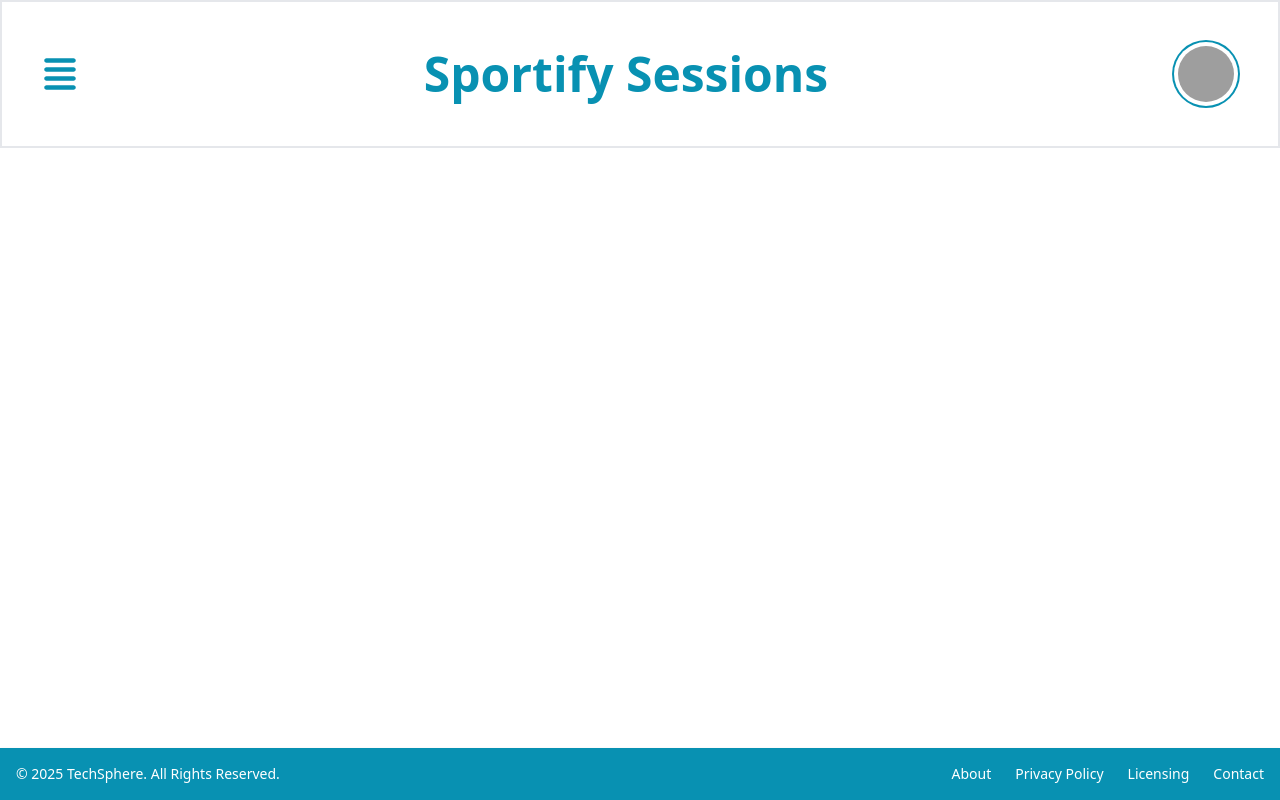
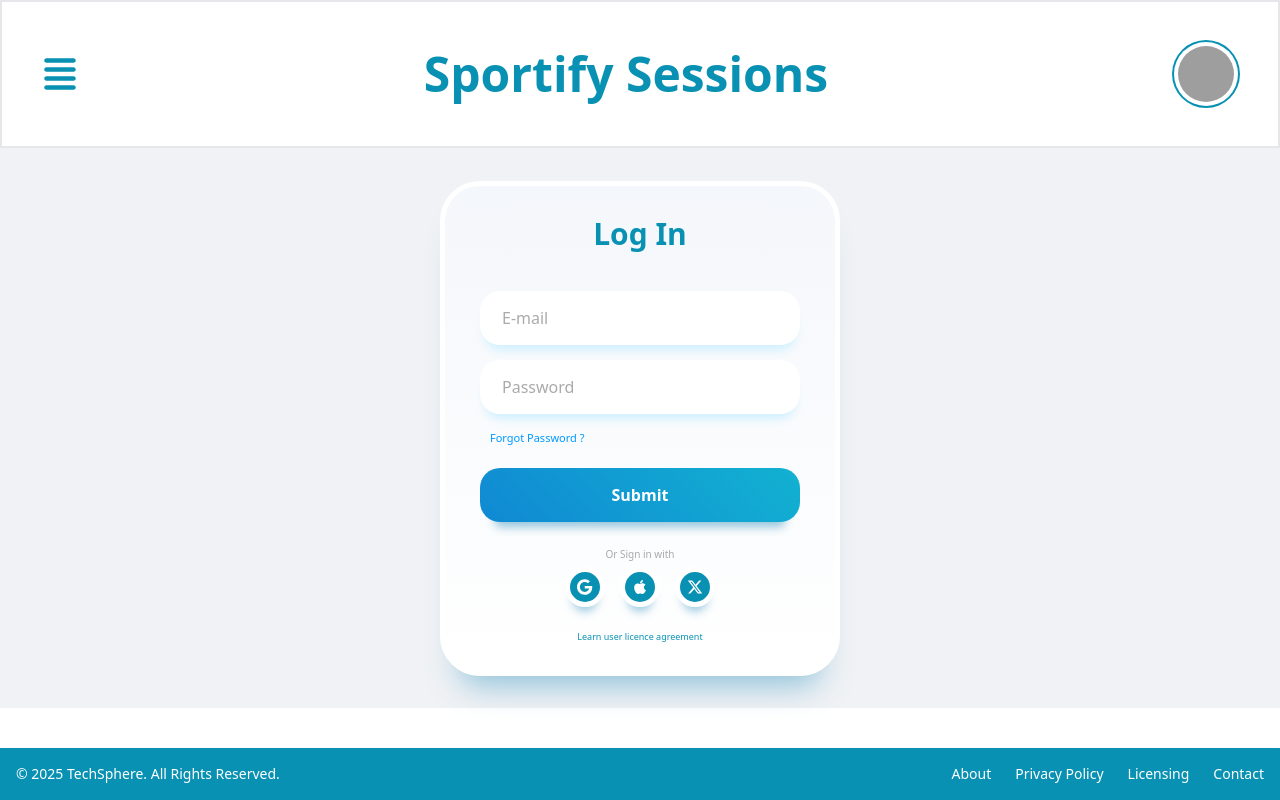
Before and after one commit to Arian-Y/Sportfity-FE-react, a React (Vite) app in the folder vite-project/: page /login in a window 1280 px wide. Built offline with nearby package versions, Linux system fonts and the light colour scheme; grey boxes are pictures that could not be loaded.

Commit message:
some fixes

```diff
--- a/vite-project/src/App.jsx
+++ b/vite-project/src/App.jsx
@@ -8,7 +8,7 @@ import MainPage from "./Pages/MainPage";
 import Match from "./components/Match";
 import "./App.css";
 import CreateMatch from "./components/CreateMatch";
-import SignIn from "./components/SignIn";
+import LogIn from "./components/LogIn";
 
 function App() {
   return (
@@ -17,7 +17,7 @@ function App() {
 
       <main className="flex-grow">
         <Routes>
-          <Route path="/signup" element={<SignIn />}></Route>
+          <Route path="/login" element={<LogIn />}></Route>
           <Route path="/" element={<MainPage />} />
           <Route path="/matches" element={<MatchList />} />
           <Route path="/leagues" element={<League />} />
--- a/vite-project/src/assets/SignIn.css
+++ b/vite-project/src/assets/SignIn.css
@@ -26,7 +26,7 @@
   text-align: center;
   font-weight: 900;
   font-size: 30px;
-  color: rgb(16, 137, 211);
+  color: #0891b2;
 }
 
 .form {
@@ -117,7 +117,7 @@
 }
 
 .social-account-container .social-accounts .social-button {
-  background: linear-gradient(45deg, rgb(0, 0, 0) 0%, rgb(112, 112, 112) 100%);
+  background: #0891b2;
   border: 5px solid white;
   padding: 5px;
   border-radius: 50%;
@@ -150,6 +150,6 @@
 
 .agreement a {
   text-decoration: none;
-  color: #0099ff;
+  color: #0891b2;
   font-size: 9px;
 }
--- a/vite-project/src/components/SignIn.jsx
+++ b/vite-project/src/components/LogIn.jsx
@@ -1,6 +1,6 @@
 import "../assets/SignIn.css";
 import { useState } from "react";
-export default function SignIn() {
+export default function LogIn() {
   const [email, setEmail] = useState("");
   const [password, setPassword] = useState("");
   const correctEmail = "admin@techSphere.com";
@@ -8,8 +8,7 @@ export default function SignIn() {
 
   function handleSubmit(e) {
     e.preventDefault();
-    // handleEmail();
-    // handlePassword();
+
     if (email !== correctEmail) {
       console.log("wrong email!!");
       return;
@@ -34,7 +33,7 @@ export default function SignIn() {
     <>
       <section className="contain">
         <section className="container">
-          <div className="heading">Sign In</div>
+          <div className="heading">Log In</div>
           <form onSubmit={handleSubmit} className="form">
             <input
               onChange={handleEmail}
@@ -59,7 +58,7 @@ export default function SignIn() {
             <span className="forgot-password">
               <a href="#">Forgot Password ?</a>
             </span>
-            <button className="login-button">Sign In</button>
+            <button className="login-button">Submit</button>
           </form>
 
           <div className="social-account-container">
```
